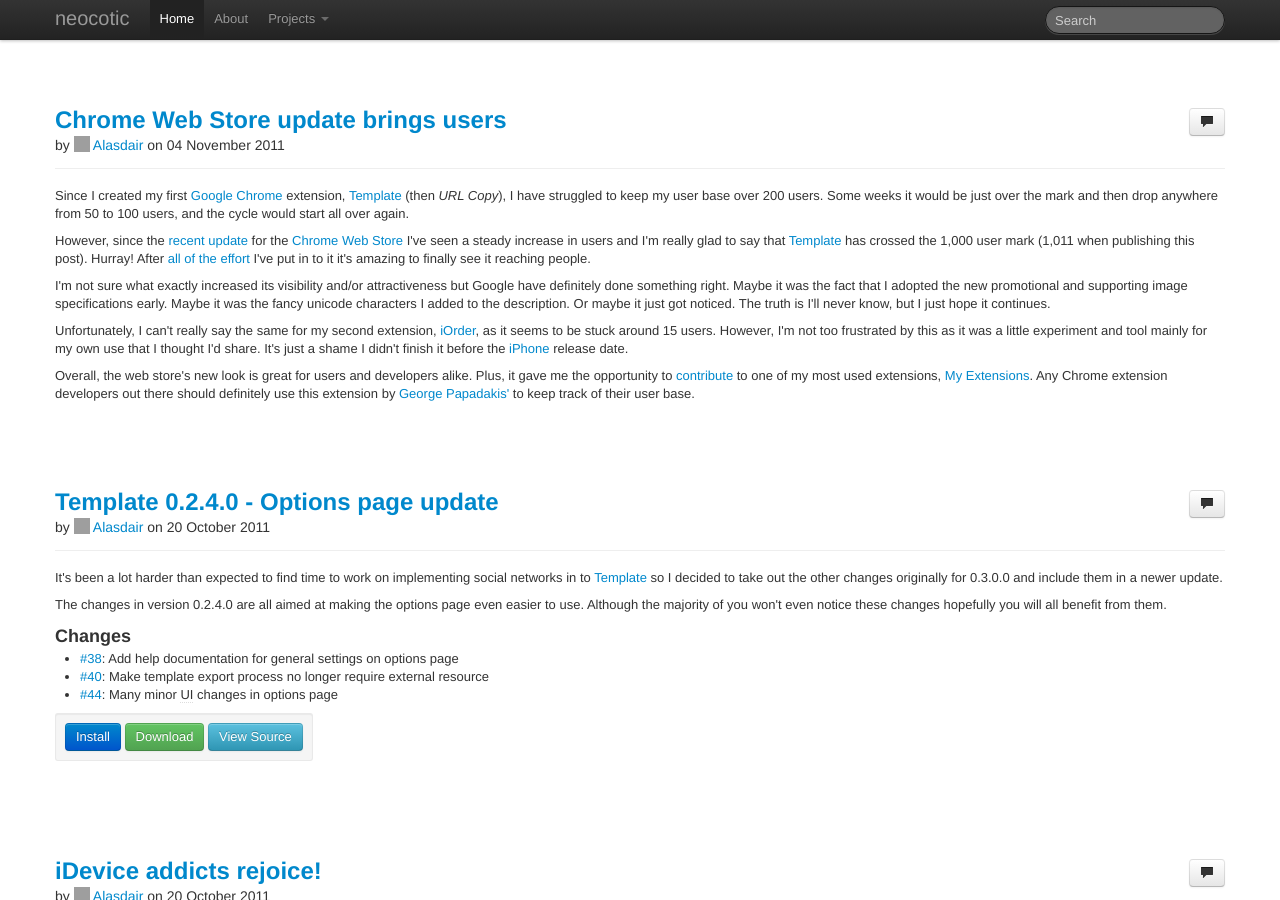
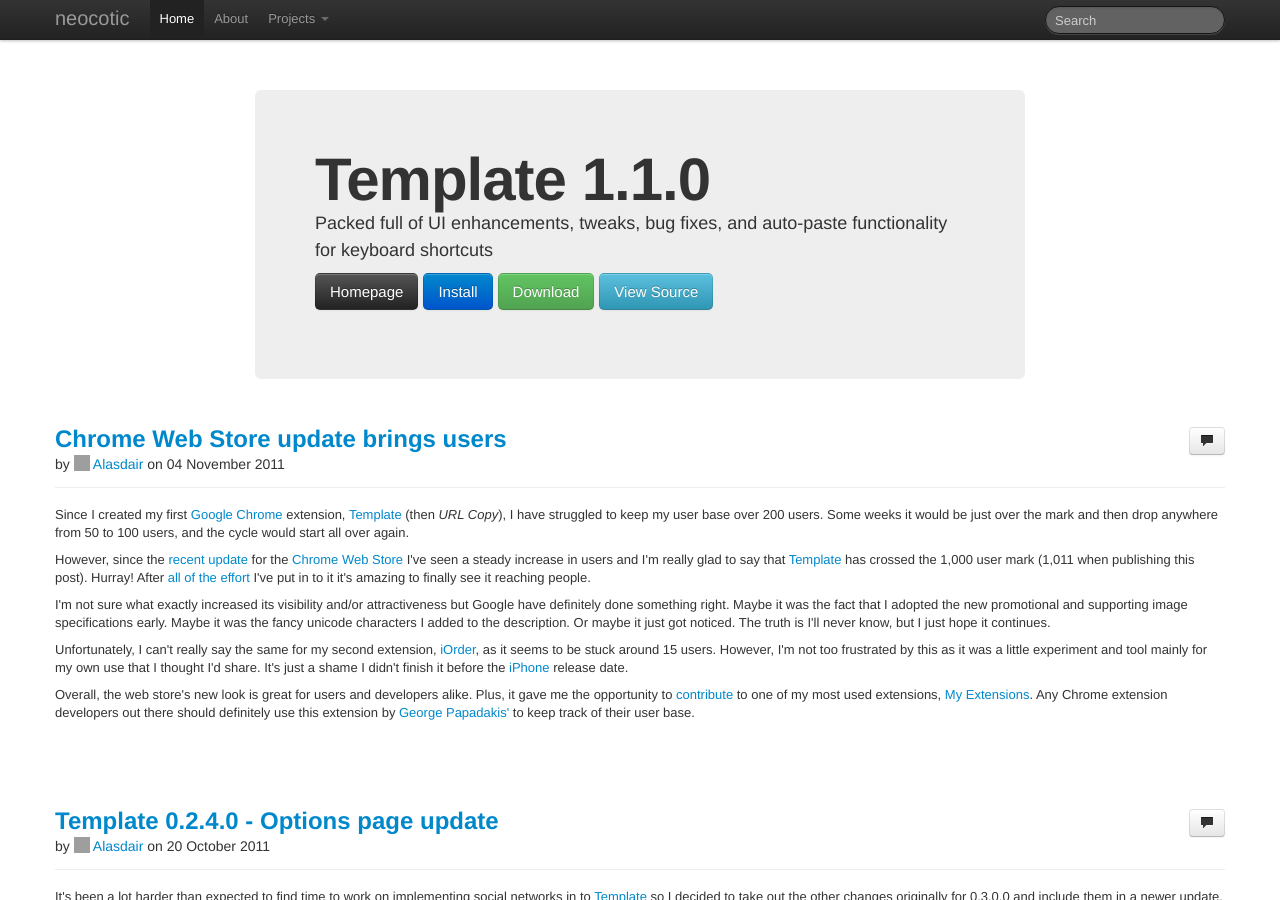
Before and after one commit to luckypoem11/luckypoem11.github.com, a Jekyll site: the page built from index.html, in a window 1280 px wide and 900 px high. Built offline with Jekyll 4.4.1, drawn with Linux system fonts in a browser that asks for light colours; nearby versions of some CDN libraries; the list of posts is cut into pages by our own code; comment, search, counter and statistics services are not loaded; grey boxes are pictures that could not be loaded.

Commit message:
added support for header addons and new hero units

```diff
--- a/_layouts/page.html
+++ b/_layouts/page.html
@@ -3,12 +3,28 @@
 ---
 {% if page.title or page.subtitle or page.navbar_items %}
   <header class="{% if page.header_jumbo %}jumbotron subhead{% else %}page-header{% endif %}">
-	  {% if page.title %}<h1>{{page.title}}</h1>{% endif %}
+      {% if page.title %}<h1>{{page.title}}{% if page.title_addon %} <small>{{page.title_addon}}</small>{% endif %}</h1>{% endif %}
 	  {% if page.subtitle %}<p class="lead">{{page.subtitle}}</p>{% endif %}
     {% include navbar.html %}
 	</header>
 {% endif %}
 <section>
+	{% if page.hero and page.hero.active %}
+	  <div class="row-fluid">
+	    <div class="span2"></div>
+	    <div class="hero-unit span8">
+	      <h1>{{page.hero.header}}</h1>
+	      <p>{{page.hero.content}}</p>
+	      {% if page.hero.buttons %}
+	        <p>
+	          {% for button in page.hero.buttons %}
+	            <a href="{{button.url}}" class="btn btn-large {{button.classes}}"{% if button.title %} rel="tooltip" title="{{button.title}}"{% endif %}>{{button.text}}</a>
+	          {% endfor %}
+	        </p>
+	      {% endif %}
+	    </div>
+	  </div>
+	{% endif %}
 	{{content}}
 	{% if page.share %}
 	  <div class="stContainer">
--- a/index.html
+++ b/index.html
@@ -4,6 +4,28 @@
 description: The personal blog of Alasdair Mercer (neocotic) and home to my many open source development projects
 keywords: web, developer, programmer, software, engineer, java, javascript, html5, css3, php, movies, games
 url: /
+hero:
+  active: true
+  header: Template 1.1.0
+  content: >
+    Packed full of UI enhancements, tweaks, bug fixes, and auto-paste functionality
+    for keyboard shortcuts
+  buttons:
+    - url: /template
+      classes: btn-inverse
+      text: Homepage
+    - url: https://chrome.google.com/webstore/detail/dcjnfaoifoefmnbhhlbppaebgnccfddf
+      classes: btn-primary chrome_install_button
+      text: Install
+      title: Chrome Web Store
+    - url: https://github.com/neocotic/template/zipball/v1.1.0
+      classes: btn-success
+      text: Download
+      title: Hosted by GitHub
+    - url: https://github.com/neocotic/template
+      classes: btn-info
+      text: View Source
+      title: Hosted by GitHub
 ---
 <div class="posts">
   {% for post in paginator.posts %}
```
